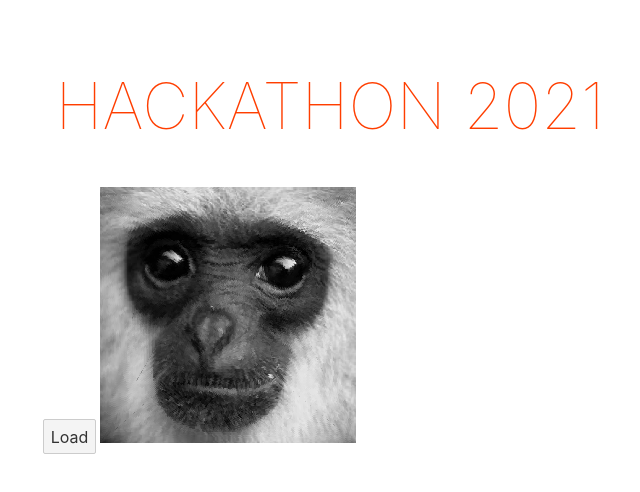
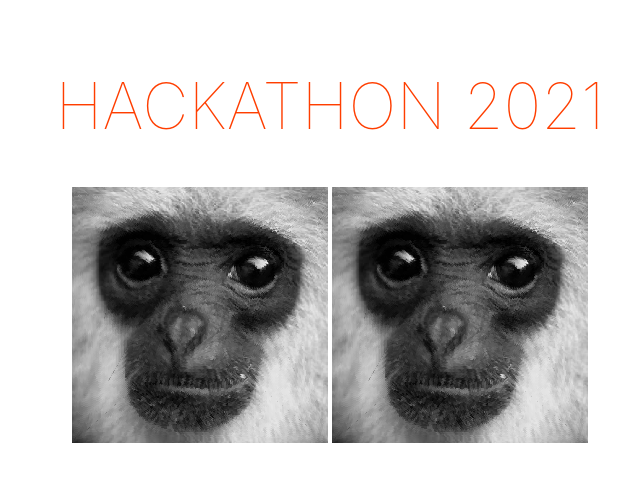
Before and after one commit to Ichaelus/hackathon-2021-2, a Svelte app: page / in a window 1280 px wide. Shown: the top 492 px of the page, without its empty margins (310-950 px from the left). Built offline with nearby package versions, Linux system fonts and the light colour scheme.

Commit message:
Fix canvas

```diff
--- a/src/App.svelte
+++ b/src/App.svelte
@@ -1,24 +1,22 @@
 <script>
 	function convertImgToCanvas(){
-		var myImgElement = document.getElementById("srcimage");
-		var myCanvasElement = document.getElementById("convertedimage");
-		//myCanvasElement.width = myImgElement.width;
-		//myCanvasElement.height = myImgElement.height;
-		var context = myCanvasElement.getContext('2d');
-		context.drawImage(myImgElement,0,0);
-		console.log("test");
+		const srcImage = document.getElementById("srcImage");
+
+		srcImage.onload = function() {
+      const convertedImage = document.getElementById("convertedImage");
+      const context = convertedImage.getContext('2d');
+
+      context.drawImage(srcImage, 0, 0);
+    };
 	}
 
-	document.addEventListener('DOMContentLoaded', convertImgToCanvas);
+  document.addEventListener("DOMContentLoaded", convertImgToCanvas);
 </script>
 
 <main>
 	<h1>Hackathon 2021</h1>
-	<button on:click={convertImgToCanvas}>
-		 Load
-	</button>
-	<img id="srcimage" src="images/monkey.gif" alt="">
-	<canvas id="convertedimage" width="256" height="256"></canvas>
+	<img id="srcImage" src="images/monkey.gif" alt="">
+	<canvas id="convertedImage" width="256" height="256"></canvas>
 </main>
 
 <style>
```
